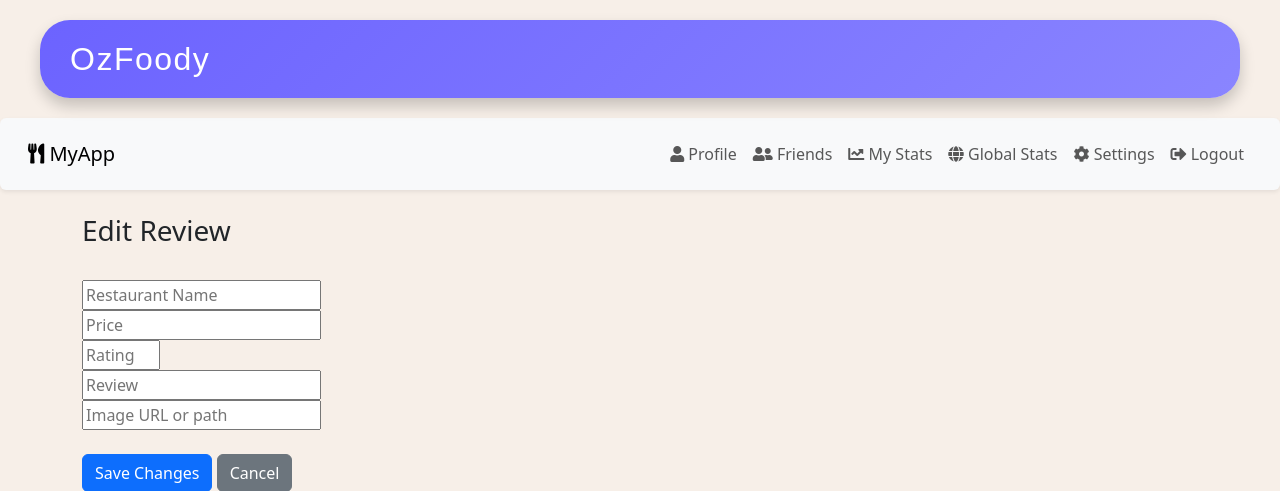
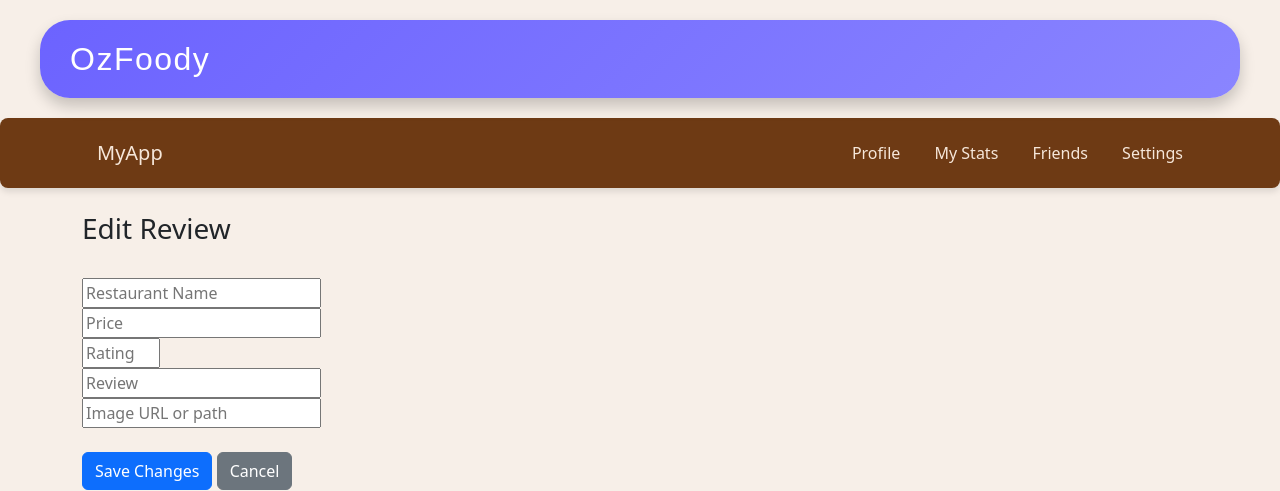
Before and after one commit to IanO7/CITS3403-Group-Project, a Flask app: page /edit_post/1 in a window 1280 px wide. Shown: the top 491 px of the page. Run offline with Flask 3, Linux system fonts and the light colour scheme; a user stored in the database is signed in.

```diff
--- a/app/static/main.css
+++ b/app/static/main.css
@@ -659,3 +659,31 @@ body {
     font-weight: normal;
     color: #f6e7da;
 }
+
+/* Navbar */
+.navbar {
+    display: flex;
+    justify-content: space-between;
+    align-items: center;
+    background-color: #6E3A14; /* Headline text color */
+    padding: 10px 20px;
+    border-radius: 8px;
+    box-shadow: 0 4px 6px rgba(0, 0, 0, 0.1);
+}
+
+.navbar a {
+    color: #F6E7DA; /* Soft peach */
+    text-decoration: none;
+    padding: 10px 15px;
+    border-radius: 5px;
+    transition: background-color 0.3s ease;
+}
+
+.navbar a:hover {
+    background-color: #DF6F1B; /* Orange accent */
+}
+
+.navbar a.active {
+    background-color: #5F8D3B; /* Button green */
+    font-weight: bold;
+}
--- a/app/templates/base.html
+++ b/app/templates/base.html
@@ -19,55 +19,14 @@
     <header>
         <a href="{{ url_for('views.landing') }}" class="logo">OzFoody</a>
     </header>
-    <nav class="navbar navbar-expand-lg navbar-light bg-light rounded shadow-sm p-3">
-        <div class="container-fluid">
-            <a class="navbar-brand" href="/">
-                <i class="fas fa-utensils"></i> MyApp
-            </a>
-            <button class="navbar-toggler" type="button" data-bs-toggle="collapse" data-bs-target="#navbarNav" aria-controls="navbarNav" aria-expanded="false" aria-label="Toggle navigation">
-                <span class="navbar-toggler-icon"></span>
-            </button>
-            <div class="collapse navbar-collapse" id="navbarNav">
-                <ul class="navbar-nav ms-auto">
-                    {% if session.get('user_id') %}
-                    <li class="nav-item">
-                        <a class="nav-link" href="{{ url_for('views.profile') }}">
-                            <i class="fas fa-user"></i> Profile
-                        </a>
-                    </li>
-                    <li class="nav-item">
-                        <a class="nav-link" href="{{ url_for('views.friends') }}">
-                            <i class="fas fa-user-friends"></i> Friends
-                        </a>
-                    </li>
-                    <li class="nav-item">
-                        <a class="nav-link" href="{{ url_for('views.my_stats') }}">
-                            <i class="fas fa-chart-line"></i> My Stats
-                        </a>
-                    </li>
-                    <li class="nav-item">
-                        <a class="nav-link" href="{{ url_for('views.global_stats') }}">
-                            <i class="fas fa-globe"></i> Global Stats
-                        </a>
-                    </li>
-                    <li class="nav-item">
-                        <a class="nav-link" href="{{ url_for('views.settings') }}">
-                            <i class="fas fa-cog"></i> Settings
-                        </a>
-                    </li>
-                    <li class="nav-item">
-                        <a class="nav-link" href="{{ url_for('auth.logout') }}">
-                            <i class="fas fa-sign-out-alt"></i> Logout
-                        </a>
-                    </li>
-                    {% else %}
-                    <li class="nav-item">
-                        <a class="nav-link" href="{{ url_for('auth.login') }}">
-                            <i class="fas fa-sign-in-alt"></i> Login
-                        </a>
-                    </li>
-                    {% endif %}
-                </ul>
+    <nav class="navbar">
+        <div class="container">
+            <a href="/" class="navbar-brand">MyApp</a>
+            <div class="navbar-links">
+                <a href="/profile" class="{% if request.endpoint == 'views.profile' %}active{% endif %}">Profile</a>
+                <a href="/my_stats" class="{% if request.endpoint == 'views.my_stats' %}active{% endif %}">My Stats</a>
+                <a href="/friends" class="{% if request.endpoint == 'views.friends' %}active{% endif %}">Friends</a>
+                <a href="/settings" class="{% if request.endpoint == 'views.settings' %}active{% endif %}">Settings</a>
             </div>
         </div>
     </nav>
```
Also changed, not shown: app/templates/profile.html (+24 -2 lines), instance/database.db.
